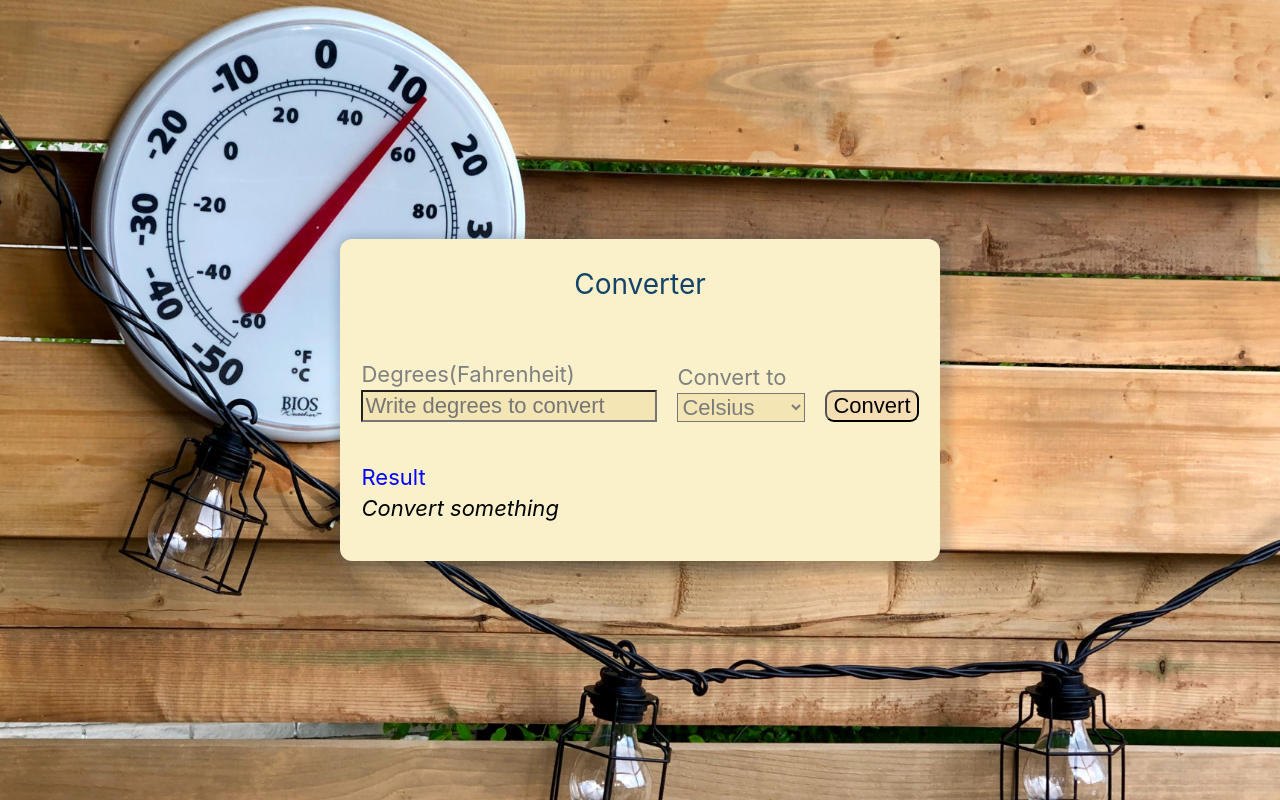
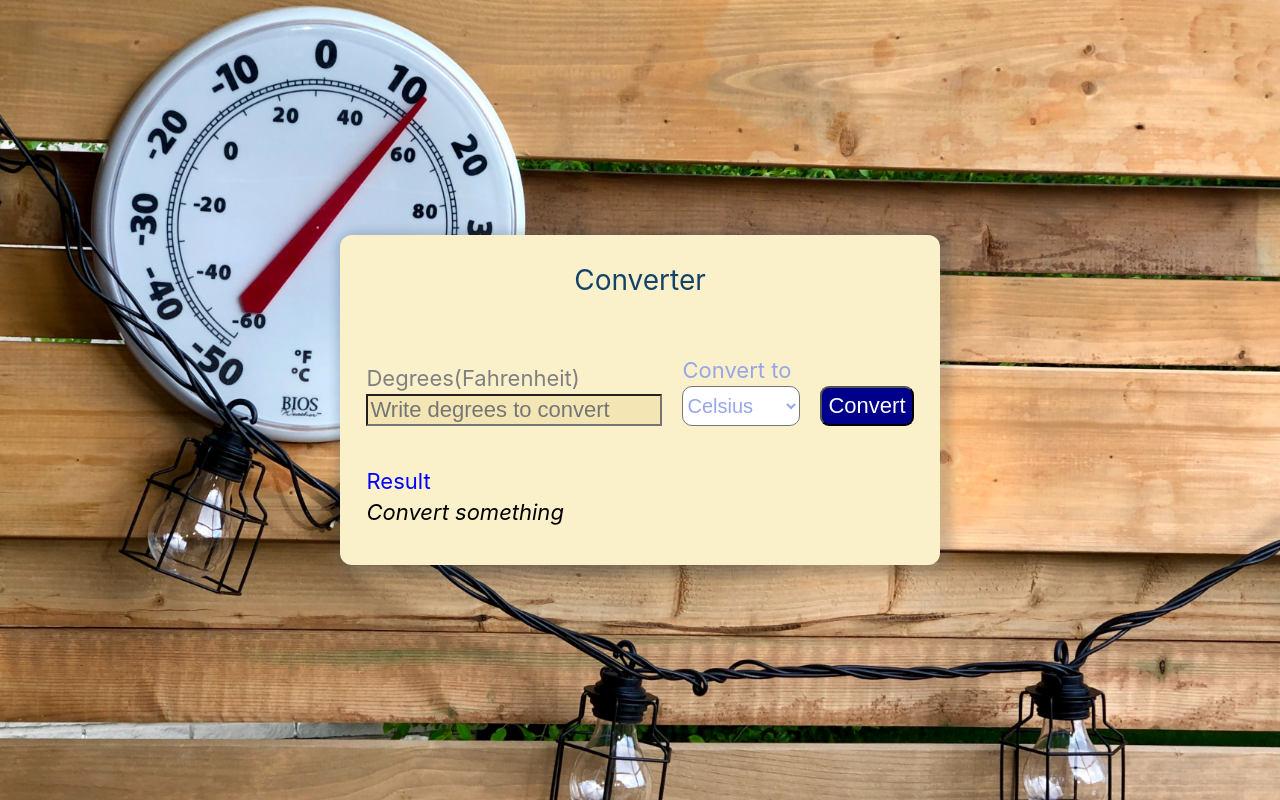
Before and after one commit to MrBomberman/temperature-converter-website, a Next.js app: page / in a window 1280 px wide. Built offline with nearby package versions, Linux system fonts and the light colour scheme.

Commit message:
изменил цвет и размеры панелей

```diff
--- a/styles/ConvertButton.module.css
+++ b/styles/ConvertButton.module.css
@@ -1,5 +1,7 @@
 .styleBtn{
-    background-color: wheat;
+    background-color: darkblue;
+    color: white;
     font-size: 22px;
     border-radius: 9px;
+    height: 40px;
 }
--- a/styles/SelectionWindow.module.css
+++ b/styles/SelectionWindow.module.css
@@ -1,10 +1,12 @@
 .title {
-    color: grey;
+    color: rgb(151, 166, 233);
     margin-bottom: 3px;
     font-size: 22px;
 }
 .selection {
-    font-size: 22px;
-    background: #f3e6b4;
-    color: #7b7b7b;
+    font-size: 20px;
+    height: 40px;
+    background: white;
+    color: rgb(151, 166, 233);
+    border-radius: 10px;
 }
```
